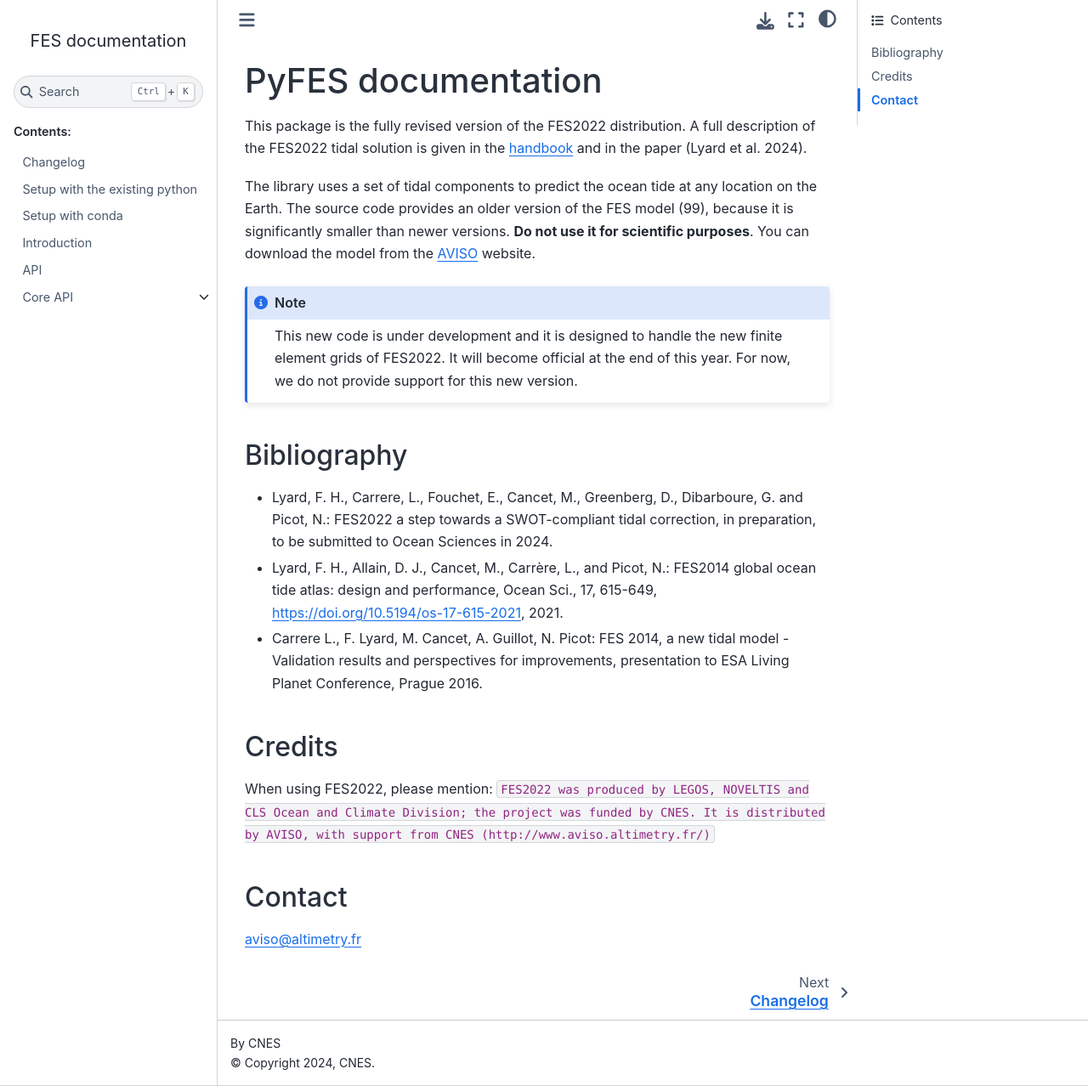
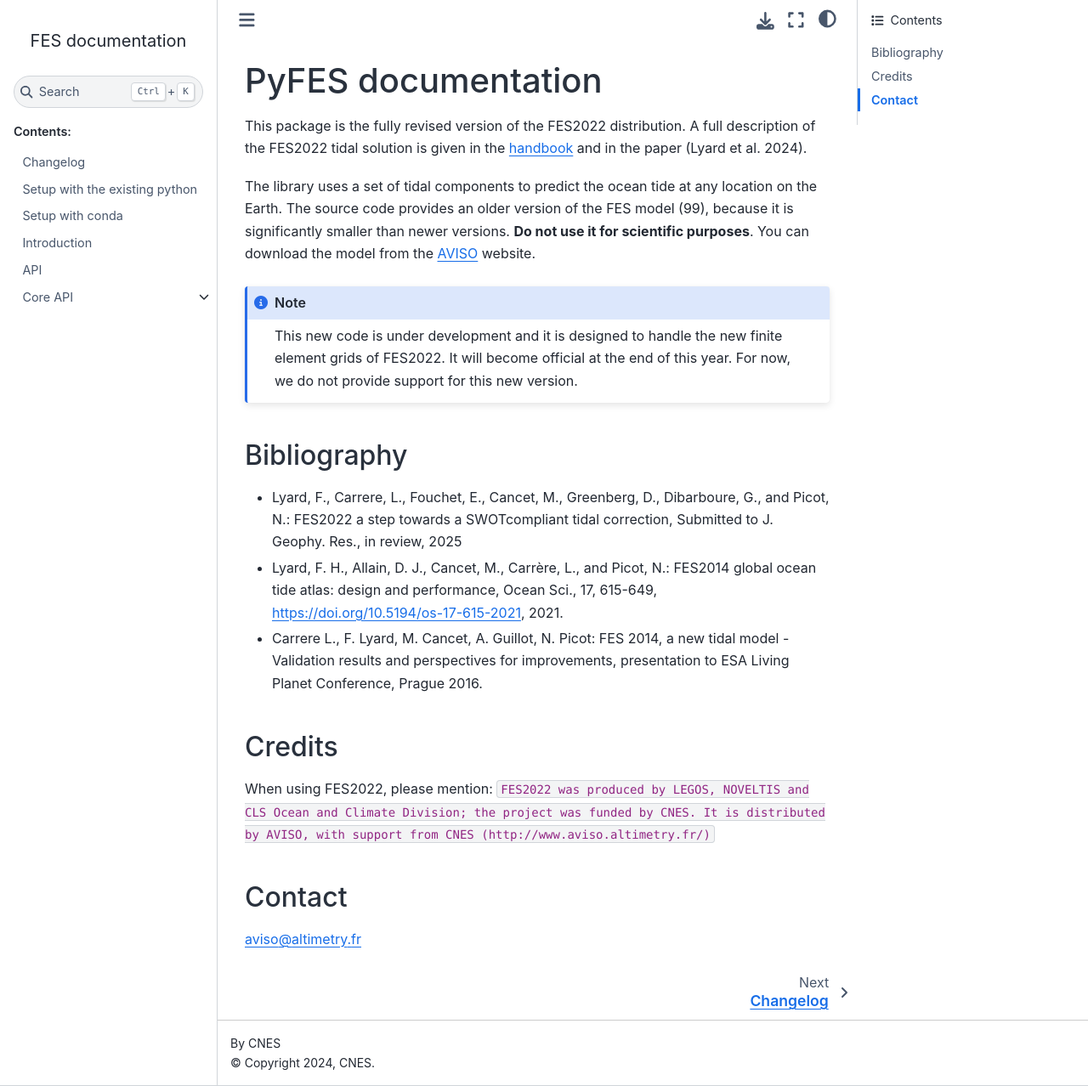
Before and after one commit to CNES/aviso-fes, a Sphinx documentation site: the page built from docs/source/index.rst, in a window 1280 px wide and 1278 px high. Shown: the whole window at 85% size. Built offline with Sphinx 7.4.7 and the Sphinx Book theme 1.1.4, drawn with Linux system fonts in a browser that asks for light colours; pages that are not in the unit, such as notebooks, are missing from menus.

Commit message:
docs: update bibliography entries for FES2022 and FES2014 with current publication status

```diff
--- a/docs/source/index.rst
+++ b/docs/source/index.rst
@@ -22,9 +22,9 @@
 Bibliography
 ------------
 
-* Lyard, F. H., Carrere, L., Fouchet, E., Cancet, M., Greenberg, D.,
-  Dibarboure, G. and Picot, N.: FES2022 a step towards a SWOT-compliant tidal
-  correction, in preparation, to be submitted to Ocean Sciences in 2024.
+* Lyard, F., Carrere, L., Fouchet, E., Cancet, M., Greenberg, D.,
+  Dibarboure, G., and Picot, N.: FES2022 a step towards a SWOTcompliant tidal
+  correction, Submitted to J. Geophy. Res., in review, 2025
 
 * Lyard, F. H., Allain, D. J., Cancet, M., Carrère, L., and Picot, N.: FES2014
   global ocean tide atlas: design and performance, Ocean Sci., 17, 615-649,
```
Also changed, not shown: README.md (+3 -3 lines).
